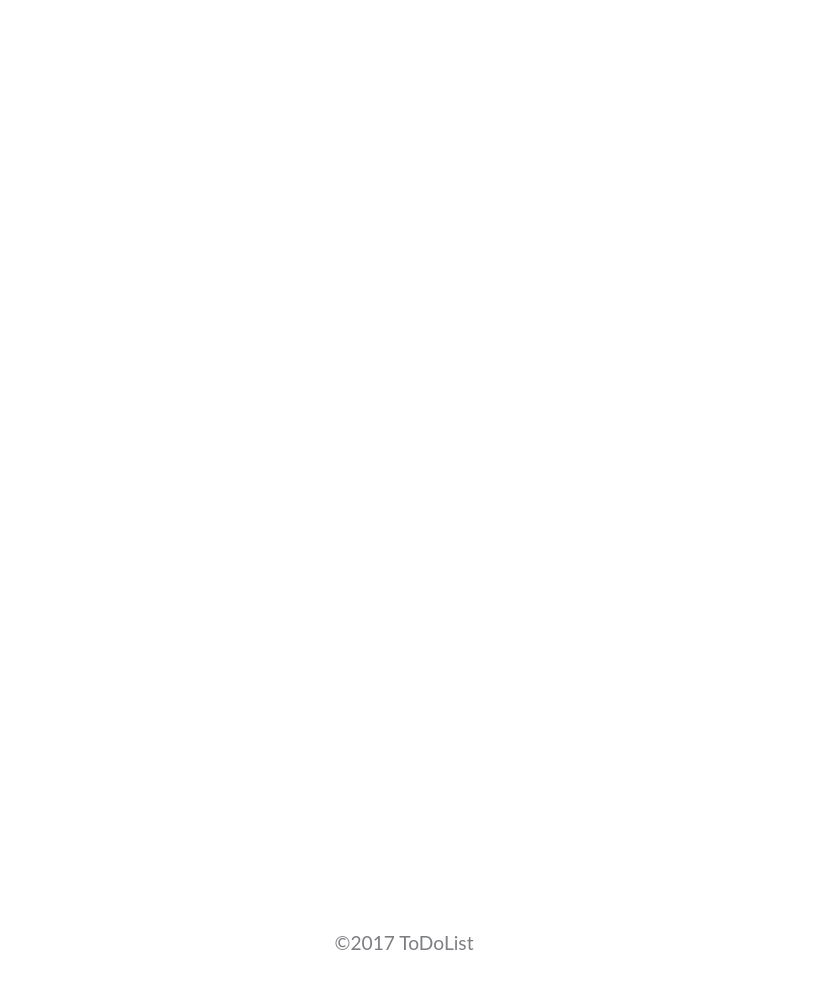
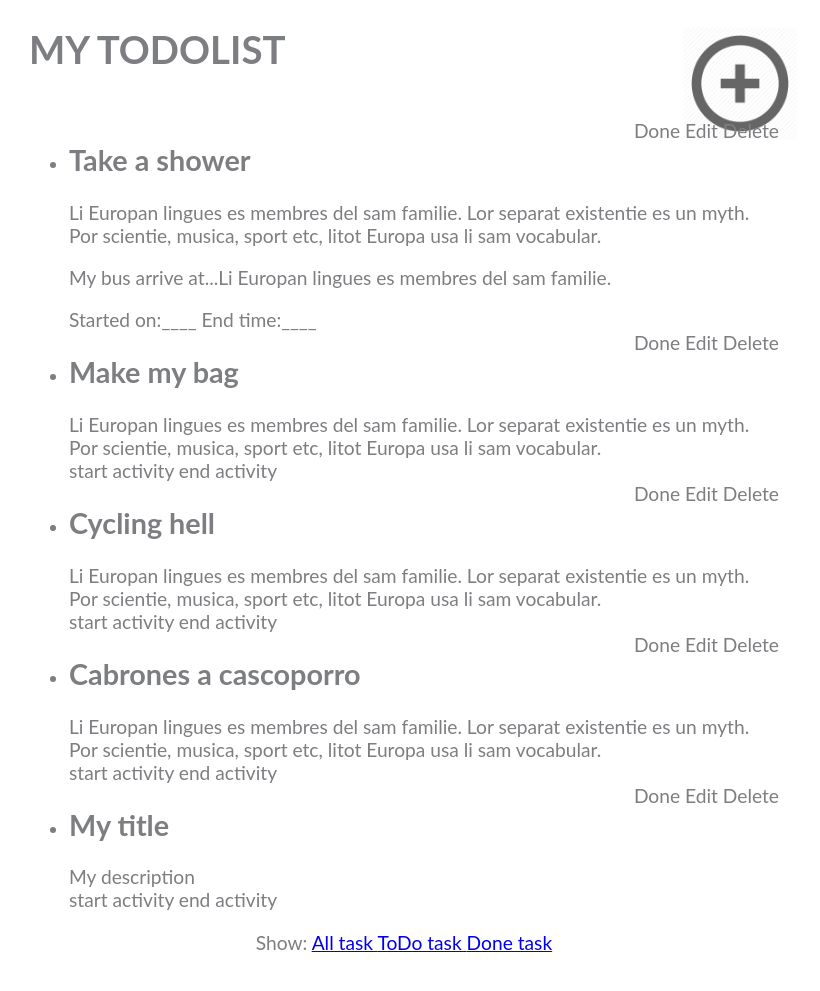
Before and after one commit to Pedromrv/my-todo-app, a PHP site: page / in a window 1280 px wide. Before the commit the part shown is almost empty. Shown: the top 991 px of the page, without its empty margins (236-1056 px from the left). Run offline with PHP 8.4, Linux system fonts and the light colour scheme; data that the repository does not hold is empty; some libraries are stand-ins or nearby versions.

Commit message:
Update index.php

```diff
--- a/index.php
+++ b/index.php
@@ -1,29 +1,183 @@
+<?php
+include('core/connexion.php');
+ ?>
+
+
 <!DOCTYPE html>
 <html>
 
 <head>
   <meta charset="utf-8">
-  <title>CSS Layouts</title>
+  <meta name="viewport" content="width=device-width, initial-scale=1.0">
+  <title>todo_app</title>
+  <link rel="stylesheet" href="//code.jquery.com/ui/1.12.1/themes/base/jquery-ui.css">
+  <link rel="stylesheet" href="/resources/demos/style.css">
+  <script src="https://code.jquery.com/jquery-1.12.4.js"></script>
+  <script src="https://code.jquery.com/ui/1.12.1/jquery-ui.js"></script>
   <link rel="stylesheet" href="style.css">
+
+
 </head>
 
 <body>
-<div class="main">
+
+  <!--Main-->
+
+  <div class="main">
+
+    <!--Main header start-->
+
     <div class="main-header">
+      <div class="left"><h1>MY TODOLIST<img src="img/circle.png" alt=""></h1></div>
+    </div>
+    <!-- Main header end -->
+
+    <!-- Main container start -->
     <div class="main-container">
-<div class="content"></div>
-<div class="content"></div>
-<div class="content"></div>
-<div class="content"></div>
-<div class="content"></div>
-</div>
+      <div class="centered">
+        <ul class="list" id="todo-list">
+
+          <!--task-->
+          <li class="list-item">
+            <header class="item-header">
+              <h2 class="item-title">Take a shower</h2>
+              <ul class="menu">
+                <li class="menu-item">Done</li>
+                <li class="menu-item">Edit</li>
+                <li class="menu-item">Delete</li>
+              </ul>
+            </header>
+            <div class="item-container">Li Europan lingues es membres del sam familie. Lor separat existentie es un myth. Por scientie, musica, sport etc, litot Europa usa li sam vocabular.</div>
+            <footer class="item-footer">
+              <p class="task-description">My bus arrive at...Li Europan lingues es membres del sam familie.</p>
+              <span>Started on:____</span>
+              <span>End time:____</span>
+            </footer>
+          </li>
+          <!--task-->
+          <li class="list-item">
+            <header class="item-header">
+              <h2 class="item-title">Make my bag</h2>
+              <ul class="menu">
+                <li class="menu-item">Done</li>
+                <li class="menu-item">Edit</li>
+                <li class="menu-item">Delete</li>
+              </ul>
+            </header>
+            <div class="item-container">Li Europan lingues es membres del sam familie. Lor separat existentie es un myth. Por scientie, musica, sport etc, litot Europa usa li sam vocabular.</div>
+            <footer class="item-footer">
+              <span>start activity</span>
+              <span>end activity</span>
+            </footer>
+          </li>
+          <!--task-->
+          <li class="list-item">
+            <header class="item-header">
+              <h2 class="item-title">Cycling hell</h2>
+              <ul class="menu">
+                <li class="menu-item">Done</li>
+                <li class="menu-item">Edit</li>
+                <li class="menu-item">Delete</li>
+              </ul>
+            </header>
+            <div class="item-container">Li Europan lingues es membres del sam familie. Lor separat existentie es un myth. Por scientie, musica, sport etc, litot Europa usa li sam vocabular.</div>
+            <footer class="item-footer">
+              <span>start activity</span>
+              <span>end activity</span>
+            </footer>
+          </li>
+
+          <!--task-->
+          <li class="list-item">
+            <header class="item-header">
+              <h2 class="item-title">Cabrones a cascoporro</h2>
+              <ul class="menu">
+                <li class="menu-item">Done</li>
+                <li class="menu-item">Edit</li>
+                <li class="menu-item">Delete</li>
+              </ul>
+            </header>
+            <div class="item-container">Li Europan lingues es membres del sam familie. Lor separat existentie es un myth. Por scientie, musica, sport etc, litot Europa usa li sam vocabular.</div>
+            <footer class="item-footer">
+              <span>start activity</span>
+              <span>end activity</span>
+            </footer>
+          </li>
+          <!--task-->
+          <li class="list-item">
+            <header class="item-header">
+              <h2 class="item-title">My title</h2>
+              <ul class="menu">
+                <li class="menu-item">Done</li>
+                <li class="menu-item">Edit</li>
+                <li class="menu-item">Delete</li>
+              </ul>
+            </header>
+            <div class="item-container">My description</div>
+            <footer class="item-footer">
+              <span>start activity</span>
+              <span>end activity</span>
+            </footer>
+          </li>
+        </ul>
+      </div>
     </div>
 
-  <div class="next.container">
+    <!-- Main container ends -->
+
+    <!-- Next container -->
+    <div class="next-container">
+      <div class="borrar" onclick="#">Clear</div>
+      <ul class="add" id="addtask">
+        <li class="list-item">
+          <div class="centered">
+            <header class="item-header">
+              <h2 class="item-title">TITLE</h2>
+            </header>
+            <input type="text" class="task_title" placeholder="Task" name="Task" value="<?php echo task_title;?>">
+        </li>
+          <span class="error">* <?php echo $nameErr;?></span>
+        <li class="list-item">
+          <header class="item-header">
+            <h2 class="item-title">DESCRIPTION</h2>
+          </header>
+          <input type="text" class="task_description" placeholder="Description" name="Description" value="<?php echo task_title;?>">
+        </li>
+
+        <li class="list-item">
+          <header class="item-header">
+            <h2 class="item-title">START AT</h2>
+          </header>
+          <input type="text" class="task_start_timestamp" placeholder="Start" name="Start" value="<?php echo task_title;?>">
+        </li>
+
+        <li class="list-item">
+          <header class="item-header">
+            <h2 class="item-title">END AT</h2>
+          </header>
+          <input type="text" class="task_end_timestamp" placeholder="End" name="End" value="<?php echo task_title;?>">
+        </li>
+
+        <li class="list-item">
+          <header class="item-header">
+            <h2 class="item-title">Date: <input type="text" id="datepicker"></h2>
+          </header>
+        </li>
+        </div>
+
+    </ul>
   </div>
 
-  <div class="main-footer">©2017 ToDoList</div>
-</div>
+
+    <!-- footer -->
+
+    <div class="main-footer">Show:
+      <a href=#>All task </a>
+      <a href=#>ToDo task </a>
+      <a href=#>Done task </a>
+    </div>
+  </div>
+  <script type="text/javascript" src="script.js"></script>
 </body>
 
 </html>
```
